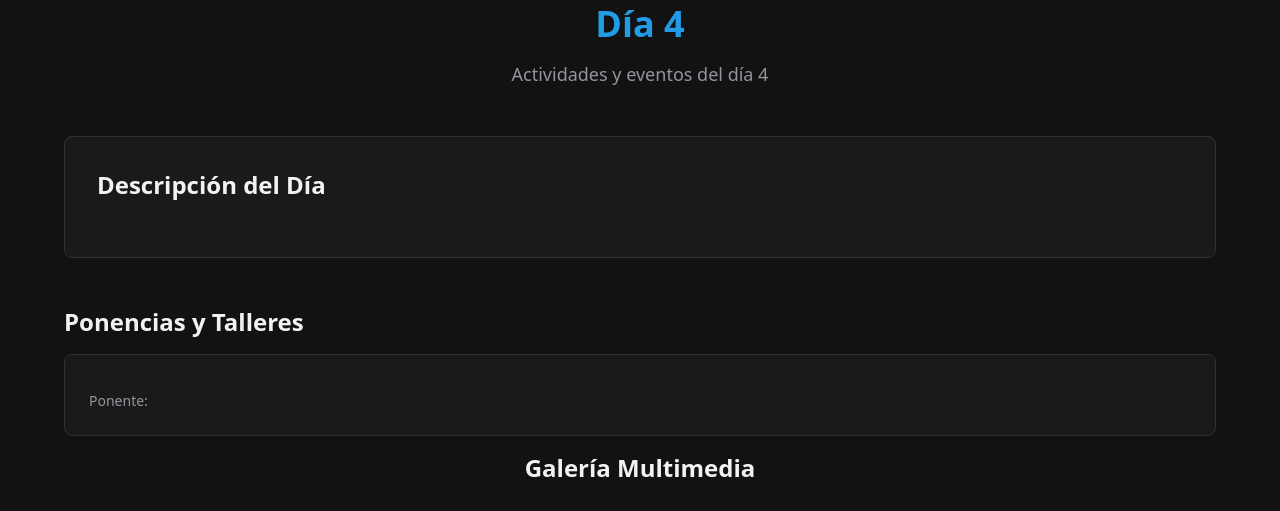
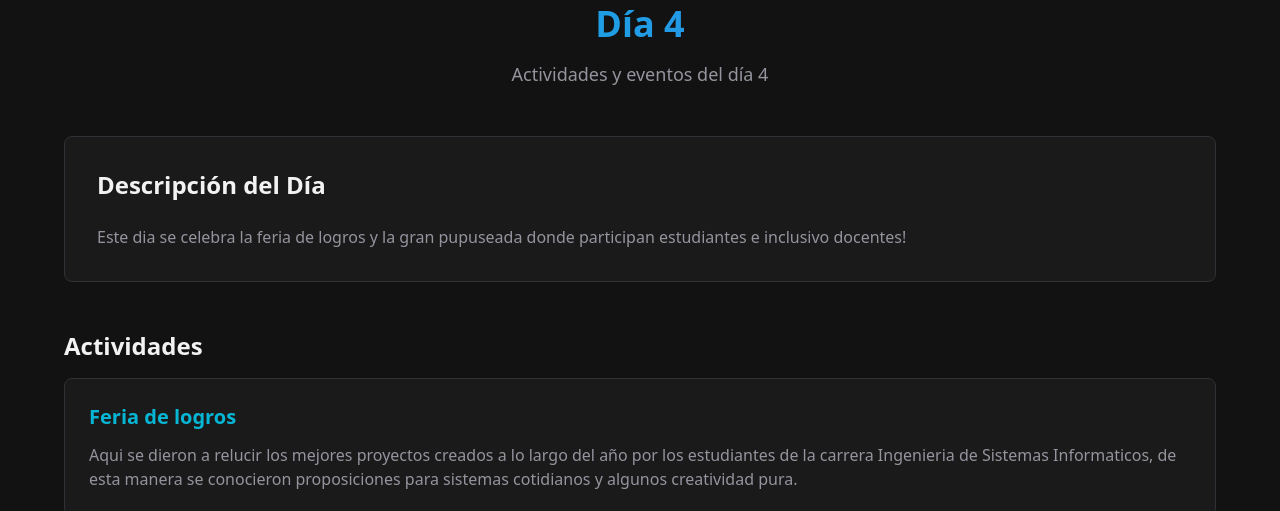
Before and after one commit to CesarZV23005/SDS2025, a PHP site: page /app/views/dia4.php in a window 1280 px wide. Shown: the part 201-712 px from the top of the page. Run offline with PHP 8.4, Linux system fonts and the light colour scheme; some libraries are stand-ins or nearby versions.

Commit message:
ft: modificacion, informacion agregada al dia 4

```diff
--- a/proyecto-mvc/app/views/dia4.php
+++ b/proyecto-mvc/app/views/dia4.php
@@ -87,26 +87,25 @@
             <section class="bg-card border border-border rounded-lg p-8 space-y-6">
                 <h2 class="text-2xl font-semibold text-foreground">Descripción del Día</h2>
                 <p class="text-muted">
-
+                    Este dia se celebra la feria de logros y la gran pupuseada donde participan estudiantes e inclusivo docentes!
                 </p>
             </section>
 
             <!-- info -->
             <section class="space-y-4">
                 <h2 class="text-2xl font-semibold flex items-center gap-2 text-foreground">
-                    Ponencias y Talleres
+                    Actividades
                 </h2>
 
                 <!-- info 1 -->
                 <div class="bg-card border border-border rounded-lg p-6 space-y-3">
                     <h3 class="text-xl font-semibold text-primary">
-
+                        Feria de logros
                     </h3>
                     <p class="text-muted">
+                        Aqui se dieron a relucir los mejores proyectos creados a lo largo del año por los estudiantes de la carrera Ingenieria de Sistemas Informaticos,
+                        de esta manera se conocieron proposiciones para sistemas cotidianos y algunos creatividad pura.
                     </p>
-                    <div class="text-sm text-muted">
-                        <span class="font-medium">Ponente:</span>
-                    </div>
                 </div>
                 <!-- galeria -->
                 <section class="space-y-6 text-center">
@@ -132,14 +131,12 @@
                 <!-- info 2 -->
                 <div class="bg-card border border-border rounded-lg p-6 space-y-3">
                     <h3 class="text-xl font-semibold text-primary">
-
+                        La gran pupuseada
                     </h3>
                     <p class="text-muted">
-
+                        Aqui se reunieron las personas mas capaces en cuanto a digustar se trata, en esta competicion se enfrentaron estudiantes, docentes para
+                        definir al ganador con la mayor capacidad de comer pupusas.
                     </p>
-                    <div class="text-sm text-muted">
-                        <span class="font-medium">Ponente:</span>
-                    </div>
                 </div>
             </section>
 
```
Also changed, not shown: proyecto-mvc/resources/sds25.jpg (added), proyecto-mvc/resources/sds25_2.jpg (added), proyecto-mvc/resources/sds25_3.png (added), proyecto-mvc/resources/sds25_4.jpg (added), proyecto-mvc/resources/sds25_5.jpg (added), proyecto-mvc/resources/sds25_6.jpg (added).
